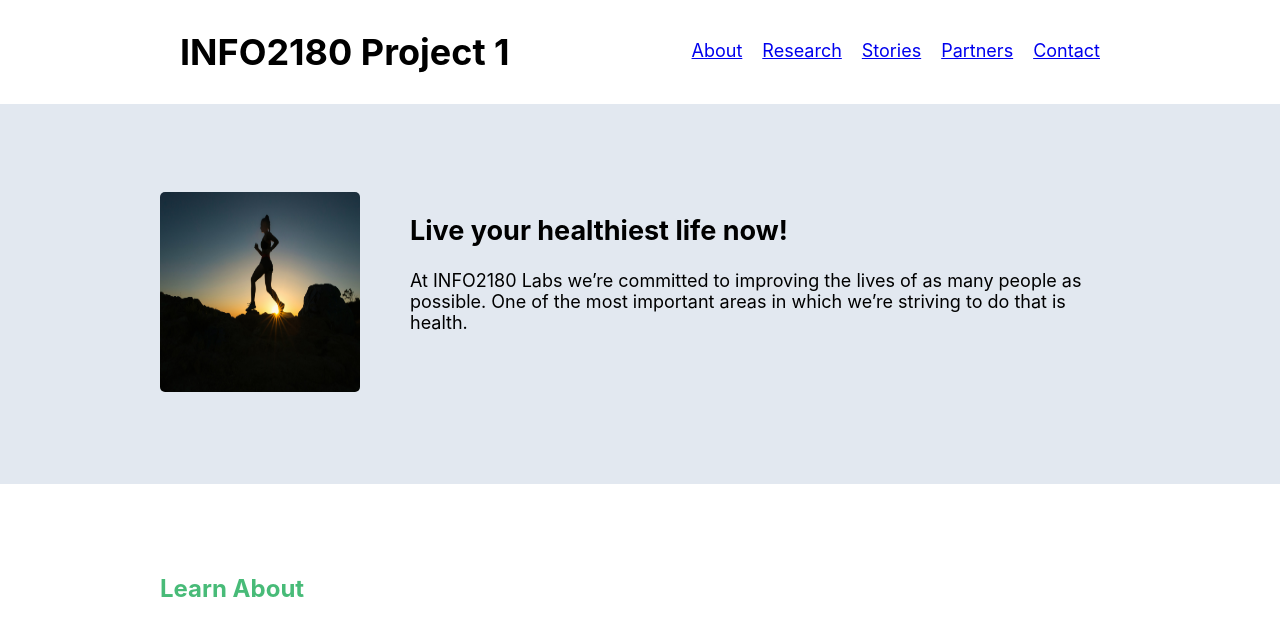
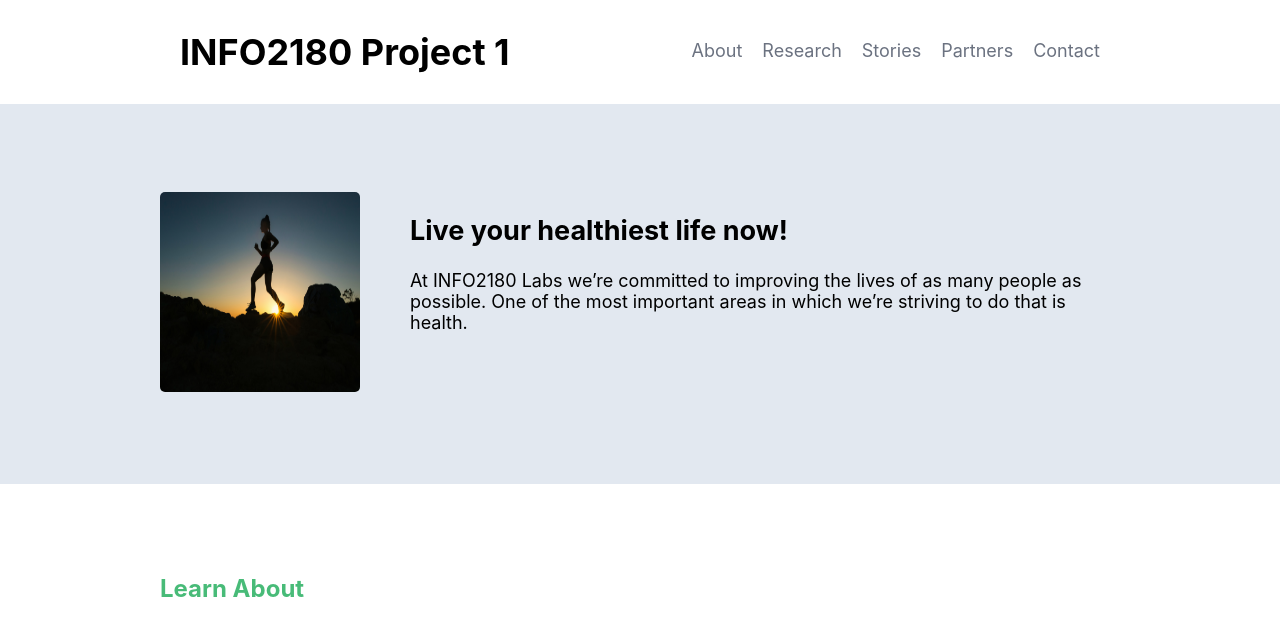
Before and after one commit to gabriellejohnson784/info2180-project1, a plain HTML site: page index.html in a window 1280 px wide. Shown: the top 621 px of the page. Drawn offline with Linux system fonts and the light colour scheme.

Commit message:
Additional Changes made to font and color

```diff
--- a/styles.css
+++ b/styles.css
@@ -167,11 +167,13 @@ header {
     background-color: white;
     font-size: 18px;
 }
-header nav li {
+
+header nav li a {
     color: #6b7280;
+    text-decoration: none;
 }
 
-header nav li:hover {
+header nav li a:hover {
     color: #5A67D8;
 }
 
```
